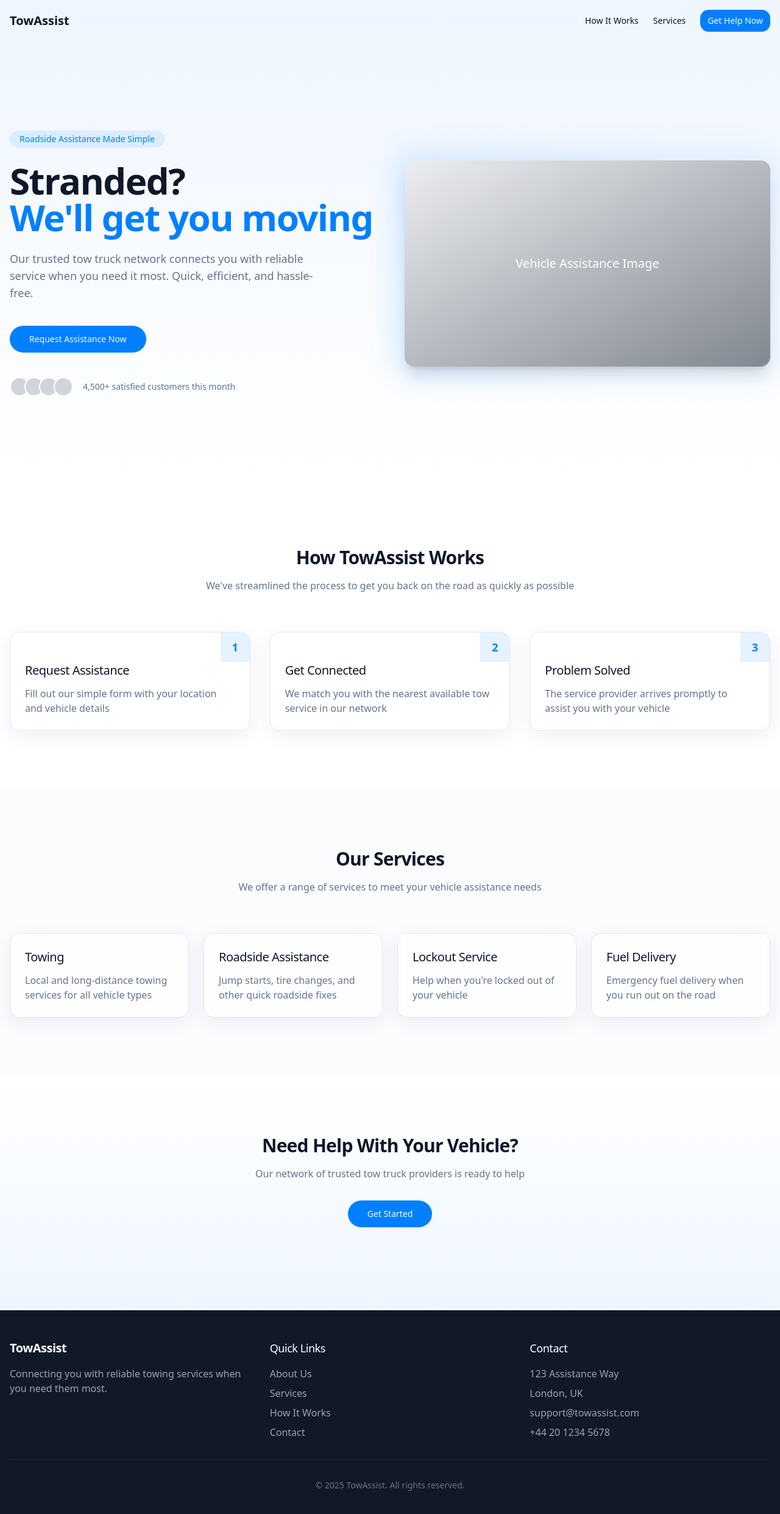
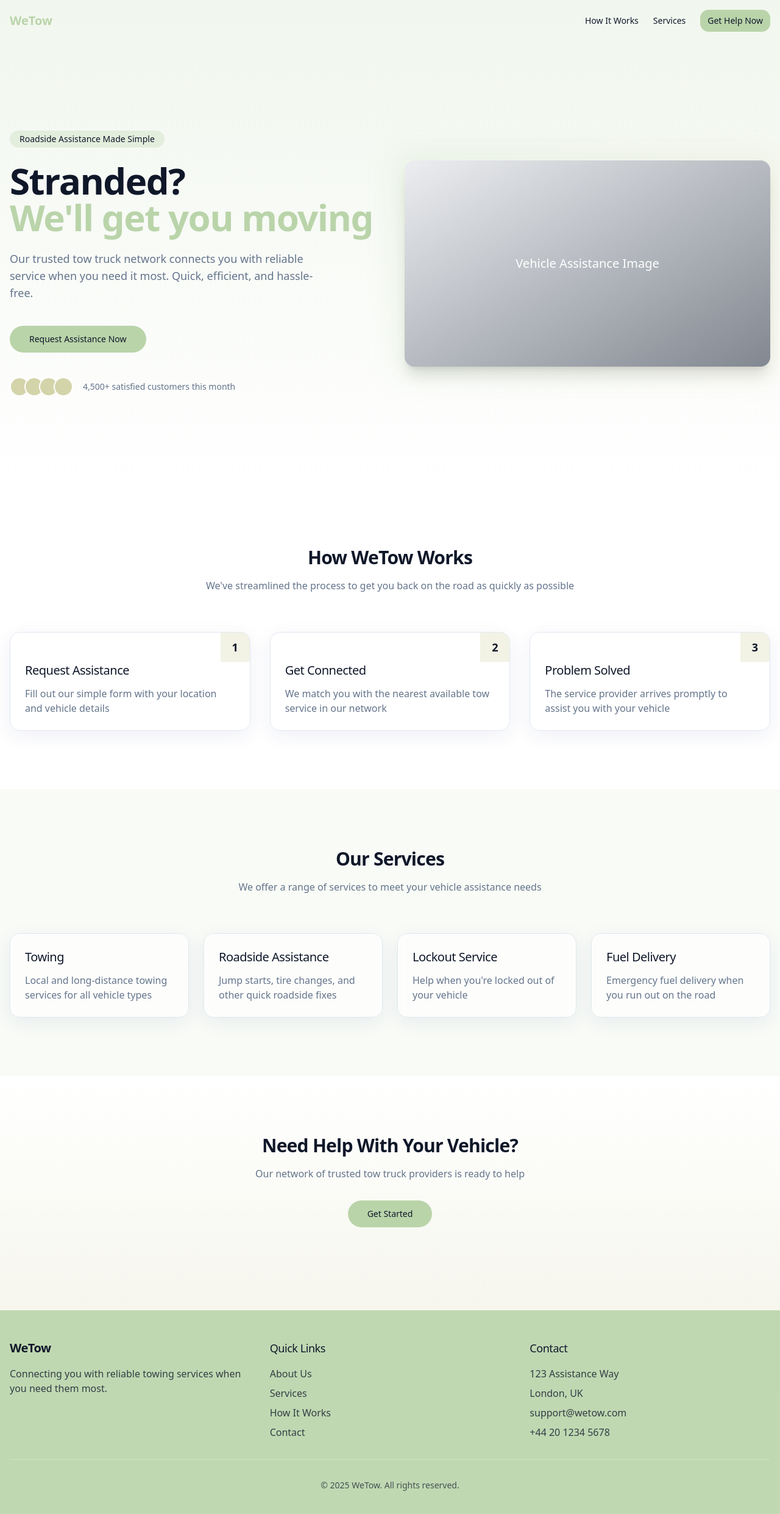
Before and after one commit to MSheekh6/tow-truck-helper, a React (Vite) app: page / in a window 1280 px wide. Shown: the top 2482 px of the page at 61% size. Built offline with nearby package versions, Linux system fonts and the light colour scheme.

Commit message:
Refactor: Update site colors and navbar
- Changed the main colors of the site to white, #bad4aa and #d4d4aa.
- Improved the navbar's appearance on mobile view.
- Updated the company name to WeTow.

```diff
--- a/src/pages/Index.tsx
+++ b/src/pages/Index.tsx
@@ -3,10 +3,12 @@ import { useState, useEffect } from "react";
 import TowForm from "@/components/TowForm";
 import { Button } from "@/components/ui/button";
 import { cn } from "@/lib/utils";
+import { Menu } from "lucide-react";
 
 const Index = () => {
   const [isScrolled, setIsScrolled] = useState(false);
   const [isFormVisible, setIsFormVisible] = useState(false);
+  const [isMobileMenuOpen, setIsMobileMenuOpen] = useState(false);
 
   useEffect(() => {
     const handleScroll = () => {
@@ -19,12 +21,17 @@ const Index = () => {
 
   const handleGetStarted = () => {
     setIsFormVisible(true);
+    setIsMobileMenuOpen(false);
 
     // Scroll to form with smooth animation
     const formSection = document.getElementById("form-section");
     if (formSection) {
       formSection.scrollIntoView({ behavior: "smooth" });
     }
+  };
+
+  const toggleMobileMenu = () => {
+    setIsMobileMenuOpen(!isMobileMenuOpen);
   };
 
   return (
@@ -40,46 +47,85 @@ const Index = () => {
       >
         <div className="container mx-auto px-4">
           <div className="flex items-center justify-between">
-            <div className="font-semibold text-xl">TowAssist</div>
-            <div className="flex items-center space-x-6">
-              <a href="#how-it-works" className="text-sm font-medium hover:text-primary transition-colors">
+            <div className="font-semibold text-xl text-wetow-green">WeTow</div>
+
+            {/* Mobile menu button */}
+            <button
+              className="md:hidden p-2 text-wetow-green"
+              onClick={toggleMobileMenu}
+              aria-label="Toggle menu"
+            >
+              <Menu size={24} />
+            </button>
+
+            {/* Desktop navigation */}
+            <div className="hidden md:flex items-center space-x-6">
+              <a href="#how-it-works" className="text-sm font-medium hover:text-wetow-green transition-colors">
                 How It Works
               </a>
-              <a href="#services" className="text-sm font-medium hover:text-primary transition-colors">
+              <a href="#services" className="text-sm font-medium hover:text-wetow-green transition-colors">
                 Services
               </a>
-              <Button onClick={handleGetStarted} size="sm">
+              <Button onClick={handleGetStarted} size="sm" className="bg-wetow-green hover:bg-wetow-green/90 text-foreground">
                 Get Help Now
               </Button>
             </div>
           </div>
+
+          {/* Mobile menu */}
+          {isMobileMenuOpen && (
+            <div className="md:hidden mt-4 py-4 px-2 bg-white/90 backdrop-blur-sm rounded-lg animate-fade-in">
+              <nav className="flex flex-col space-y-4">
+                <a
+                  href="#how-it-works"
+                  className="py-2 px-4 text-foreground hover:bg-wetow-green/10 rounded-md transition-colors"
+                  onClick={() => setIsMobileMenuOpen(false)}
+                >
+                  How It Works
+                </a>
+                <a
+                  href="#services"
+                  className="py-2 px-4 text-foreground hover:bg-wetow-green/10 rounded-md transition-colors"
+                  onClick={() => setIsMobileMenuOpen(false)}
+                >
+                  Services
+                </a>
+                <Button
+                  onClick={handleGetStarted}
+                  className="w-full justify-center bg-wetow-green hover:bg-wetow-green/90 text-foreground"
+                >
+                  Get Help Now
+                </Button>
+              </nav>
+            </div>
+          )}
         </div>
       </header>
 
       {/* Hero Section */}
-      <section className="min-h-screen flex items-center pt-16 bg-gradient-to-b from-blue-50 to-white">
+      <section className="min-h-screen flex items-center pt-16 bg-gradient-to-b from-wetow-green/20 to-white">
         <div className="container mx-auto px-4">
           <div className="flex flex-col md:flex-row items-center justify-between gap-12">
             <div className="flex-1 space-y-6">
-              <div className="inline-block bg-primary/10 text-primary rounded-full px-4 py-1 text-sm font-medium animate-fade-in">
+              <div className="inline-block bg-wetow-green/30 text-foreground rounded-full px-4 py-1 text-sm font-medium animate-fade-in">
                 Roadside Assistance Made Simple
               </div>
               <h1 className="text-4xl md:text-5xl lg:text-6xl font-bold leading-tight animate-slide-in">
                 Stranded? <br />
-                <span className="text-primary">We'll get you moving</span>
+                <span className="text-wetow-green">We'll get you moving</span>
               </h1>
               <p className="text-lg text-muted-foreground max-w-lg animate-slide-in" style={{ animationDelay: "100ms" }}>
                 Our trusted tow truck network connects you with reliable service when you need it most. Quick, efficient, and hassle-free.
               </p>
               <div className="pt-4 animate-slide-in" style={{ animationDelay: "200ms" }}>
-                <Button onClick={handleGetStarted} size="lg" className="rounded-full px-8">
+                <Button onClick={handleGetStarted} size="lg" className="rounded-full px-8 bg-wetow-green hover:bg-wetow-green/90 text-foreground">
                   Request Assistance Now
                 </Button>
               </div>
               <div className="flex items-center space-x-4 pt-4 animate-slide-in" style={{ animationDelay: "300ms" }}>
                 <div className="flex -space-x-2">
                   {[1, 2, 3, 4].map((i) => (
-                    <div key={i} className="h-8 w-8 rounded-full bg-gray-300 border-2 border-white" />
+                    <div key={i} className="h-8 w-8 rounded-full bg-wetow-beige border-2 border-white" />
                   ))}
                 </div>
                 <p className="text-sm text-muted-foreground">
@@ -89,7 +135,7 @@ const Index = () => {
             </div>
             <div className="flex-1 hidden md:block">
               <div className="relative">
-                <div className="absolute -inset-4 bg-gradient-to-r from-primary/20 to-blue-400/20 rounded-3xl blur-xl opacity-70" />
+                <div className="absolute -inset-4 bg-gradient-to-r from-wetow-green/30 to-wetow-beige/30 rounded-3xl blur-xl opacity-70" />
                 <div className="relative aspect-video bg-gray-200 rounded-2xl overflow-hidden shadow-xl">
                   <div className="absolute inset-0 bg-gradient-to-br from-gray-100/50 to-gray-800/50" />
                   <div className="absolute inset-0 flex items-center justify-center text-white font-medium text-xl">
@@ -106,7 +152,7 @@ const Index = () => {
       <section id="how-it-works" className="py-24 bg-white">
         <div className="container mx-auto px-4">
           <div className="text-center max-w-2xl mx-auto mb-16">
-            <h2 className="text-3xl font-bold mb-4">How TowAssist Works</h2>
+            <h2 className="text-3xl font-bold mb-4">How WeTow Works</h2>
             <p className="text-muted-foreground">
               We've streamlined the process to get you back on the road as quickly as possible
             </p>
@@ -134,12 +180,12 @@ const Index = () => {
                 key={index}
                 className="glass-card p-6 relative overflow-hidden group"
               >
-                <div className="absolute top-0 right-0 bg-primary/10 text-primary font-bold text-lg w-12 h-12 flex items-center justify-center">
+                <div className="absolute top-0 right-0 bg-wetow-beige/30 text-foreground font-bold text-lg w-12 h-12 flex items-center justify-center">
                   {item.step}
                 </div>
                 <h3 className="text-xl font-medium mt-6 mb-3">{item.title}</h3>
                 <p className="text-muted-foreground">{item.description}</p>
-                <div className="absolute bottom-0 left-0 w-full h-1 bg-gradient-to-r from-primary/50 to-primary/0 transform scale-x-0 group-hover:scale-x-100 transition-transform duration-300 origin-left" />
+                <div className="absolute bottom-0 left-0 w-full h-1 bg-gradient-to-r from-wetow-green/80 to-wetow-beige/50 transform scale-x-0 group-hover:scale-x-100 transition-transform duration-300 origin-left" />
               </div>
             ))}
           </div>
@@ -147,7 +193,7 @@ const Index = () => {
       </section>
 
       {/* Services Section */}
-      <section id="services" className="py-24 bg-secondary/30">
+      <section id="services" className="py-24 bg-wetow-green/10">
         <div className="container mx-auto px-4">
           <div className="text-center max-w-2xl mx-auto mb-16">
             <h2 className="text-3xl font-bold mb-4">Our Services</h2>
@@ -187,7 +233,7 @@ const Index = () => {
       {/* Form Section */}
       <section
         id="form-section"
-        className="py-24 bg-gradient-to-b from-white to-blue-50"
+        className="py-24 bg-gradient-to-b from-white to-wetow-beige/20"
       >
         <div className="container mx-auto px-4">
           <div className="text-center max-w-2xl mx-auto mb-10">
@@ -203,7 +249,7 @@ const Index = () => {
             </p>
 
             {!isFormVisible && (
-              <Button onClick={handleGetStarted} size="lg" className="rounded-full px-8">
+              <Button onClick={handleGetStarted} size="lg" className="rounded-full px-8 bg-wetow-green hover:bg-wetow-green/90 text-foreground">
                 Get Started
               </Button>
             )}
@@ -214,36 +260,36 @@ const Index = () => {
       </section>
 
       {/* Footer */}
-      <footer className="bg-gray-900 text-white py-12">
+      <footer className="bg-wetow-green/90 text-foreground py-12">
         <div className="container mx-auto px-4">
           <div className="grid grid-cols-1 md:grid-cols-3 gap-8">
             <div>
-              <h3 className="text-xl font-bold mb-4">TowAssist</h3>
-              <p className="text-gray-400">
+              <h3 className="text-xl font-bold mb-4">WeTow</h3>
+              <p className="text-foreground/80">
                 Connecting you with reliable towing services when you need them most.
               </p>
             </div>
             <div>
               <h4 className="text-lg font-medium mb-4">Quick Links</h4>
               <ul className="space-y-2">
-                <li><a href="#" className="text-gray-400 hover:text-white transition-colors">About Us</a></li>
-                <li><a href="#services" className="text-gray-400 hover:text-white transition-colors">Services</a></li>
-                <li><a href="#how-it-works" className="text-gray-400 hover:text-white transition-colors">How It Works</a></li>
-                <li><a href="#" className="text-gray-400 hover:text-white transition-colors">Contact</a></li>
+                <li><a href="#" className="text-foreground/80 hover:text-foreground transition-colors">About Us</a></li>
+                <li><a href="#services" className="text-foreground/80 hover:text-foreground transition-colors">Services</a></li>
+                <li><a href="#how-it-works" className="text-foreground/80 hover:text-foreground transition-colors">How It Works</a></li>
+                <li><a href="#" className="text-foreground/80 hover:text-foreground transition-colors">Contact</a></li>
               </ul>
             </div>
             <div>
               <h4 className="text-lg font-medium mb-4">Contact</h4>
-              <ul className="space-y-2 text-gray-400">
+              <ul className="space-y-2 text-foreground/80">
                 <li>123 Assistance Way</li>
                 <li>London, UK</li>
-                <li>support@towassist.com</li>
+                <li>support@wetow.com</li>
                 <li>+44 20 1234 5678</li>
               </ul>
             </div>
           </div>
-          <div className="border-t border-gray-800 mt-8 pt-8 text-center text-gray-500 text-sm">
-            <p>© {new Date().getFullYear()} TowAssist. All rights reserved.</p>
+          <div className="border-t border-white/20 mt-8 pt-8 text-center text-foreground/70 text-sm">
+            <p>© {new Date().getFullYear()} WeTow. All rights reserved.</p>
           </div>
         </div>
       </footer>
--- a/tailwind.config.ts
+++ b/tailwind.config.ts
@@ -62,6 +62,10 @@ export default {
 					'accent-foreground': 'hsl(var(--sidebar-accent-foreground))',
 					border: 'hsl(var(--sidebar-border))',
 					ring: 'hsl(var(--sidebar-ring))'
+				},
+				wetow: {
+					green: '#bad4aa',
+					beige: '#d4d4aa'
 				}
 			},
 			borderRadius: {
```
Also changed, not shown: src/index.css (+12 -12 lines), src/pages/NotFound.tsx (+4 -4 lines).
